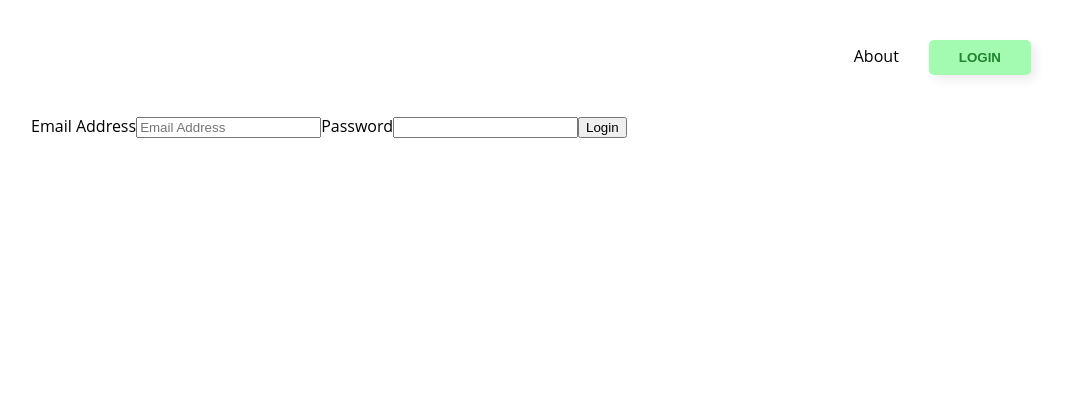
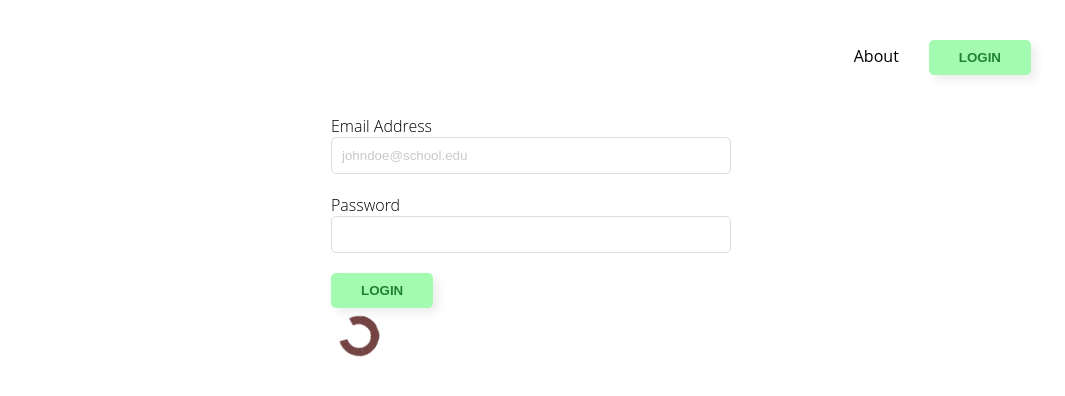
Before and after one commit to e-vana/recommendation-tracker-mongo, a Vue app in the folder client/: page /login in a window 1280 px wide. Shown: the top 396 px of the page, without its empty margins (109-1174 px from the left). Built offline with nearby package versions, Linux system fonts and the light colour scheme.

Commit message:
create login page, create loading spinner

```diff
--- a/client/src/components/Nav.vue
+++ b/client/src/components/Nav.vue
@@ -24,6 +24,8 @@ export default {
   font-weight: bold;
   text-transform: uppercase;
   box-shadow: 5px 5px 10px rgba(0, 0, 0, 0.075);
+  cursor: pointer;
+
 }
 .nav {
   width: 100%;
--- /dev/null
+++ b/client/src/components/loaders/Spinner.vue
@@ -0,0 +1,59 @@
+<template>
+  <div class="lds-ring"><div></div><div></div><div></div><div></div></div>
+</template>
+
+<script>
+export default {
+  props: {
+    color: String,
+    size: Number
+  },
+  computed: {
+    cssProps: function(){
+      return {
+        '--spinner-color': this.props.color,
+        '--spinner-size': this.props.size + 'px'
+      }
+    }
+  }
+}
+</script>
+
+<style>.lds-ring {
+  display: inline-block;
+  position: relative;
+  width: 80px;
+  height: 80px;
+}
+.lds-ring div {
+  box-sizing: border-box;
+  display: block;
+  position: absolute;
+  width: 40px;
+  height: 40px;
+  margin: 8px;
+  border: 8px solid #fff;
+  border-radius: 50%;
+  animation: lds-ring 1.2s cubic-bezier(0.5, 0, 0.5, 1) infinite;
+  border-color: rgb(116, 68, 68) transparent transparent transparent;
+}
+.lds-ring div:nth-child(1) {
+  animation-delay: -0.45s;
+}
+.lds-ring div:nth-child(2) {
+  animation-delay: -0.3s;
+}
+.lds-ring div:nth-child(3) {
+  animation-delay: -0.15s;
+}
+@keyframes lds-ring {
+  0% {
+    transform: rotate(0deg);
+  }
+  100% {
+    transform: rotate(360deg);
+  }
+}
+
+
+</style>
--- /dev/null
+++ b/client/src/mixins/loadingState.js
@@ -0,0 +1,14 @@
+const loadingState = {
+  data(){
+    return {
+      loading: false,
+    }
+  },
+  methods: {
+    toggleLoading: function(){
+      this.loading = !this.loading
+    }
+  }
+}
+
+export default loadingState;
--- a/client/src/views/Home.vue
+++ b/client/src/views/Home.vue
@@ -5,7 +5,7 @@
       <div class="hero-text">
         <h1>Letter Tracker</h1>
         <p>Help your students get you the information you require to complete and manage their letters of recomendation.</p>
-        <button class="button-primary">Instructor Signup</button>
+        <button class="button-primary" @click="routeHandler">Instructor Signup</button>
       </div>
       <div class="hero-image">
         <img src="@/assets/hero-banner.jpg" alt="">
@@ -40,6 +40,12 @@
 
 export default {
   name: 'Home',
+  methods: {
+    routeHandler: function(){
+
+      this.$router.push('/login')
+    }
+  }
 }
 </script>
 
@@ -88,6 +94,7 @@ hr {
   font-weight: bold;
   text-transform: uppercase;
   box-shadow: 5px 5px 10px rgba(0, 0, 0, 0.075);
+  cursor: pointer;
 }
 
 
@@ -122,10 +129,6 @@ hr {
   .hero-text {
     min-width: 50%;
   }
-  .hero-image {
-    /* min-width: 50%; */
-
-  }
   .hero-image img {
     height: auto;
     display: cover;
--- a/client/src/views/Login.vue
+++ b/client/src/views/Login.vue
@@ -1,19 +1,31 @@
 <template>
-  <div>
+  <div class="login-container">
     <form action="">
       <label for="">Email Address</label>
-      <input type="text" v-model="email" placeholder="Email Address">
+      <br>
+      <input type="text" v-model="email" placeholder="johndoe@school.edu">
+      <br>
       <label for="">Password</label>
+      <br>
       <input type="password" v-model="password">
-      <button @click="login">Login</button>
+      <br>
+      <button @click="login" class="button-login">Login</button>
     </form>
+      <Spinner></Spinner>
+
   </div>
 </template>
 
 <script>
+import Spinner from '@/components/loaders/Spinner.vue'
+import loadingState from '@/mixins/loadingState.js'
+import axios from 'axios';
 
-import axios from 'axios';
 export default {
+  components: {
+    Spinner
+  },
+  mixins: [loadingState],
   data() {
     return {
       password: null,
@@ -39,5 +51,37 @@ export default {
 </script>
 
 <style>
+.login-container {
+  max-width: 400px;
+  margin: 0px auto;
+}
+label {
+  font-weight: 200;
+}
 
+::placeholder {
+  color: rgb(201, 201, 201);
+}
+input {
+  padding: 10px;
+  border-radius: 5px;
+  border: 1px solid rgb(221, 221, 221);
+  margin: 0px 0px 20px 0px;
+  width: 100%;
+  box-sizing:border-box;
+
+}
+
+.button-login {
+  border: none;
+  border-radius: 5px;
+  background-color: var(--green-lighter);
+  color: var(--green);
+  padding: 10px 30px;
+  font-weight: bold;
+  text-transform: uppercase;
+  box-shadow: 5px 5px 10px rgba(0, 0, 0, 0.075);
+  cursor: pointer;
+
+}
 </style>
```
